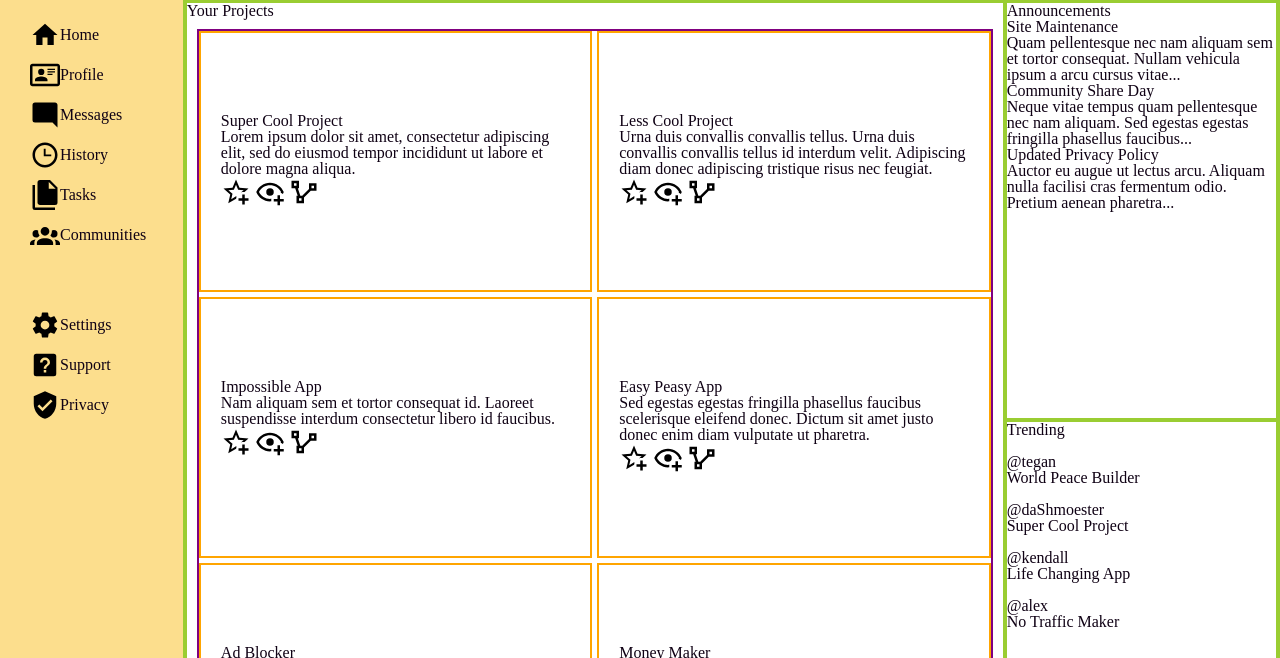
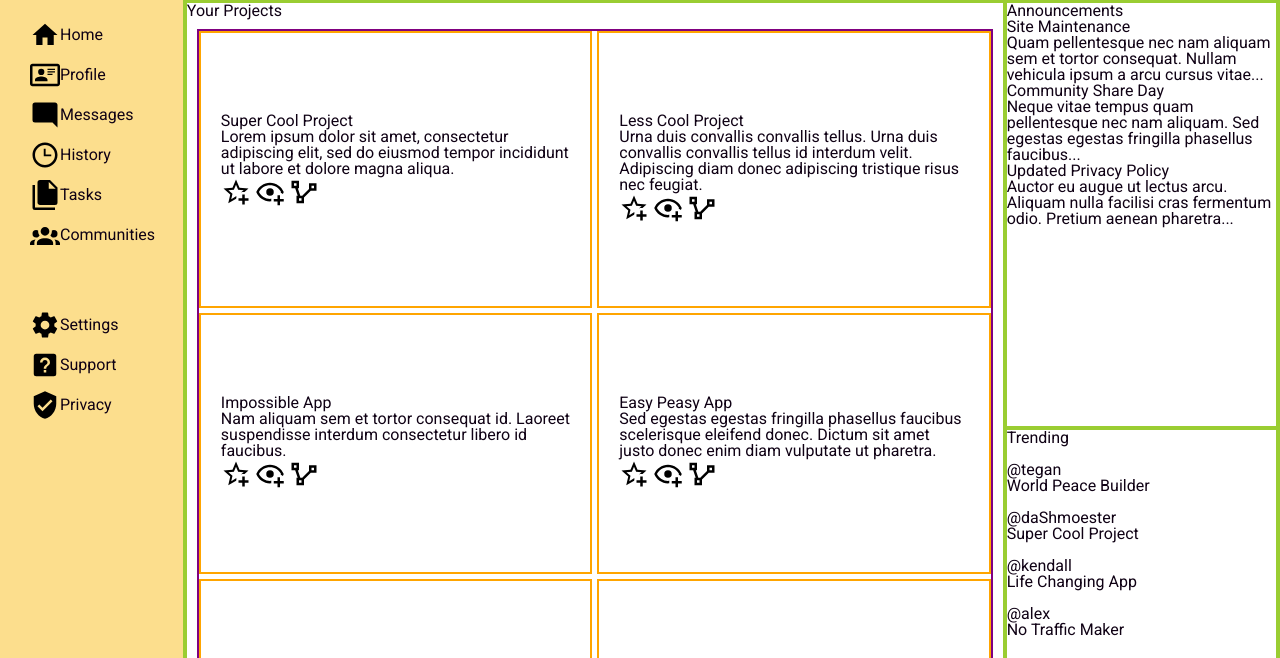
Before and after one commit to fjarm/admin-dashboard, a plain HTML site: page index.html in a window 1280 px wide. Shown: the part 110-768 px from the top of the page. Drawn offline with Linux system fonts and the light colour scheme.

Commit message:
Import font and apply it

```diff
--- a/index.html
+++ b/index.html
@@ -5,6 +5,9 @@
     <meta name="viewport" content="width=device-width, initial-scale=1.0">
     <title>Admin Dashboard</title>
     <link rel="stylesheet" href="styles.css">
+    <link rel="preconnect" href="https://fonts.googleapis.com">
+    <link rel="preconnect" href="https://fonts.gstatic.com" crossorigin>
+    <link href="https://fonts.googleapis.com/css2?family=Roboto+Mono:ital,wght@0,400;0,700;1,400&family=Roboto:wght@400;700&display=swap" rel="stylesheet">
 </head>
 <body>
     <div class="sidebar">
--- a/styles.css
+++ b/styles.css
@@ -57,6 +57,7 @@ body {
     grid-template-columns: 1fr 6fr;
     grid-template-rows: 1fr 4fr;
     color: var(--text-color);
+    font-family: "Roboto", sans-serif;
 }
 
 .sidebar {
```
